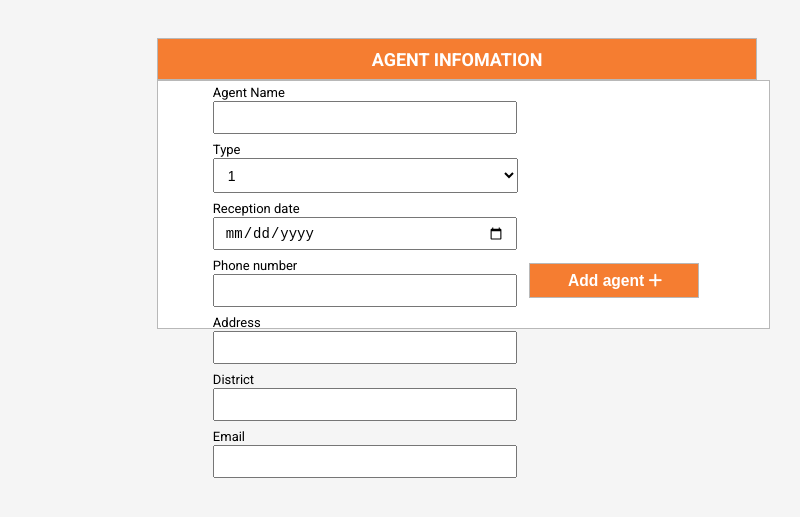
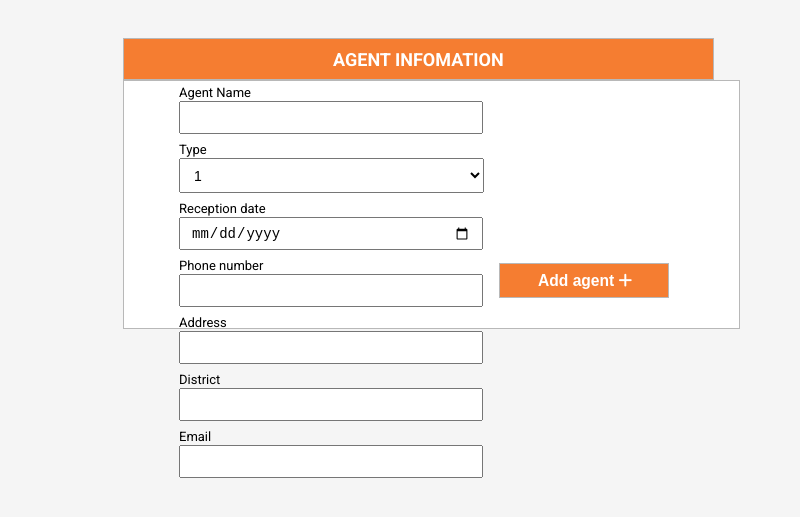
Before and after one commit to hntquan0805/Project-Agency-Management, an Electron app: page Electron.JS/views/addAgent.html in a window 800 px wide. Shown: the part 57-574 px from the top of the page. Drawn offline with Linux system fonts and the light colour scheme.

Commit message:
update addAgent.css

```diff
--- a/Electron.JS/public/addAgent.css
+++ b/Electron.JS/public/addAgent.css
@@ -16,12 +16,12 @@ h3{
 
 .agentInfo{
     position: absolute;
-    right: 30px;
+    right: 60px;
 }
 
 .title{
     background: #F57D31;
-    width: 74.797vw;
+    width: 73.6vw;
     height: 30px;
     border: 1px solid #B8B8B8;
     text-align: center;
@@ -31,7 +31,7 @@ h3{
 form{
     background: white;
     border: 1px solid #B8B8B8;
-    width: 69.52vw;
+    width: 70vw;
     height: 245px;
     padding: 1px 55px;
     padding-right: 0px;
```
